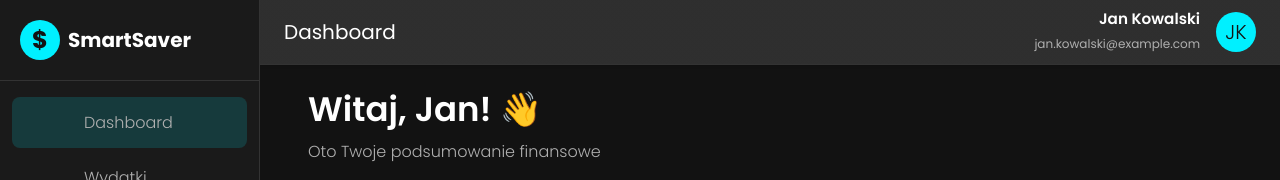
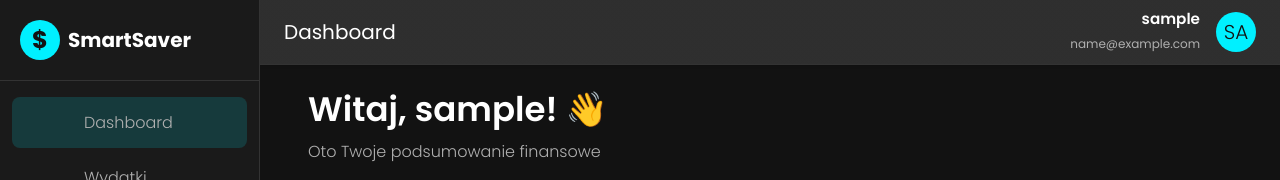
Before and after one commit to ProjektWdrozeniowy/SmartSaver, a React (Vite) app in the folder frontend/: page /dashboard in a window 1280 px wide. Shown: the top 180 px of the page. Built offline with nearby package versions, Linux system fonts and the light colour scheme; no server answers; sample sign-in values are in the browser's storage; some icons are missing.

Commit message:
add ProtectedRoute

```diff
--- a/frontend/src/App.jsx
+++ b/frontend/src/App.jsx
@@ -10,6 +10,7 @@ import PrivacyPolicyPage from './views/PrivacyPolicyPage';
 import TermsOfServicePage from './views/TermsOfServicePage';
 import ContactPage from './views/ContactPage.jsx';
 import DashboardPage from './views/DashboardPage';
+import ProtectedRoute from './components/common/ProtectedRoute';
 
 function App() {
     return (
@@ -33,8 +34,14 @@ function App() {
 
                     <Route path="/kontakt" element={<ContactPage />} />
 
-                    <Route path="/dashboard" element={<DashboardPage />} />
-
+                    <Route
+                        path="/dashboard"
+                        element={
+                            <ProtectedRoute>
+                                <DashboardPage />
+                            </ProtectedRoute>
+                        }
+                    />
 
                 </Routes>
             </Box>
--- /dev/null
+++ b/frontend/src/components/common/ProtectedRoute.jsx
@@ -0,0 +1,22 @@
+// src/components/common/ProtectedRoute.jsx
+import React from 'react';
+import { Navigate } from 'react-router-dom';
+import { getToken } from '../../api/auth';
+
+/**
+ * Komponent chroniący route - wymaga zalogowania
+ * Jeśli użytkownik nie jest zalogowany, przekierowuje do /signin
+ */
+const ProtectedRoute = ({ children }) => {
+  const token = getToken();
+
+  if (!token) {
+    // Użytkownik nie jest zalogowany - przekieruj do logowania
+    return <Navigate to="/signin" replace />;
+  }
+
+  // Użytkownik zalogowany - pokaż chronioną stronę
+  return children;
+};
+
+export default ProtectedRoute;
--- a/frontend/src/views/DashboardPage.jsx
+++ b/frontend/src/views/DashboardPage.jsx
@@ -1,5 +1,5 @@
 // src/views/DashboardPage.jsx
-import React, { useState } from 'react';
+import React, { useState, useEffect } from 'react';
 import {
     Box,
     Drawer,
@@ -31,6 +31,7 @@ import SettingsIcon from '@mui/icons-material/Settings';
 import LogoutIcon from '@mui/icons-material/Logout';
 import AttachMoneyIcon from '@mui/icons-material/AttachMoney';
 import { useNavigate } from 'react-router-dom';
+import { getUser, logout } from '../api/auth';
 
 const drawerWidth = 260;
 
@@ -39,16 +40,35 @@ const DashboardPage = () => {
     const isMobile = useMediaQuery(theme.breakpoints.down('md'));
     const [mobileOpen, setMobileOpen] = useState(false);
     const [selectedMenu, setSelectedMenu] = useState('dashboard');
+    const [user, setUser] = useState(null);
     const navigate = useNavigate();
+
+    useEffect(() => {
+        // Pobierz dane użytkownika z localStorage
+        const userData = getUser();
+        if (userData) {
+            setUser(userData);
+        }
+    }, []);
 
     const handleDrawerToggle = () => {
         setMobileOpen(!mobileOpen);
     };
 
     const handleLogout = () => {
-        // TODO: Dodaj logikę wylogowania (usuń token, wyczyść stan)
-        alert('Wylogowanie - integracja z backendem');
+        // Wyloguj użytkownika (usuń token i dane z localStorage)
+        logout();
         navigate('/signin');
+    };
+
+    // Funkcja do wygenerowania inicjałów
+    const getInitials = (name) => {
+        if (!name) return '?';
+        const names = name.split(' ');
+        if (names.length >= 2) {
+            return `${names[0][0]}${names[1][0]}`.toUpperCase();
+        }
+        return name.substring(0, 2).toUpperCase();
     };
 
     // Menu items
@@ -205,10 +225,10 @@ const DashboardPage = () => {
                     <Box sx={{ display: 'flex', alignItems: 'center', gap: 2 }}>
                         <Box sx={{ textAlign: 'right', display: { xs: 'none', sm: 'block' } }}>
                             <Typography variant="body2" sx={{ color: 'text.primary', fontWeight: 600 }}>
-                                Jan Kowalski
+                                {user?.username || 'Użytkownik'}
                             </Typography>
                             <Typography variant="caption" sx={{ color: 'text.secondary' }}>
-                                jan.kowalski@example.com
+                                {user?.email || 'email@example.com'}
                             </Typography>
                         </Box>
                         <Avatar
@@ -219,7 +239,7 @@ const DashboardPage = () => {
                                 cursor: 'pointer',
                             }}
                         >
-                            JK
+                            {getInitials(user?.username)}
                         </Avatar>
                     </Box>
                 </Toolbar>
@@ -283,7 +303,7 @@ const DashboardPage = () => {
                     {/* Welcome message */}
                     <Box sx={{ mb: 4 }}>
                         <Typography variant="h4" sx={{ fontWeight: 600, mb: 1, color: 'text.primary' }}>
-                            Witaj, Jan! 👋
+                            Witaj, {user?.username || 'Użytkowniku'}! 👋
                         </Typography>
                         <Typography variant="body1" sx={{ color: 'text.secondary' }}>
                             Oto Twoje podsumowanie finansowe
--- a/frontend/src/views/SignInPage.jsx
+++ b/frontend/src/views/SignInPage.jsx
@@ -82,16 +82,13 @@ const SignInPage = () => {
                 setModalConfig({
                     type: 'success',
                     title: 'Zalogowano pomyślnie!',
-                    message: `Witaj ${data.user.username}! Logowanie przebiegło pomyślnie. Za chwilę zostaniesz przekierowany.`,
+                    message: `Witaj ${data.user.username}! Logowanie przebiegło pomyślnie. Za chwilę zostaniesz przekierowany do dashboardu.`,
                 });
                 setModalOpen(true);
 
-                // TODO: Zapisz token/dane użytkownika w localStorage lub Context
-                // localStorage.setItem('user', JSON.stringify(data.user));
-
-                // Po 2 sekundach przekieruj do strony głównej
+                // Po 2 sekundach przekieruj do dashboardu
                 setTimeout(() => {
-                    navigate('/');
+                    navigate('/dashboard');
                 }, 2000);
             } catch (err) {
                 setModalConfig({
```
